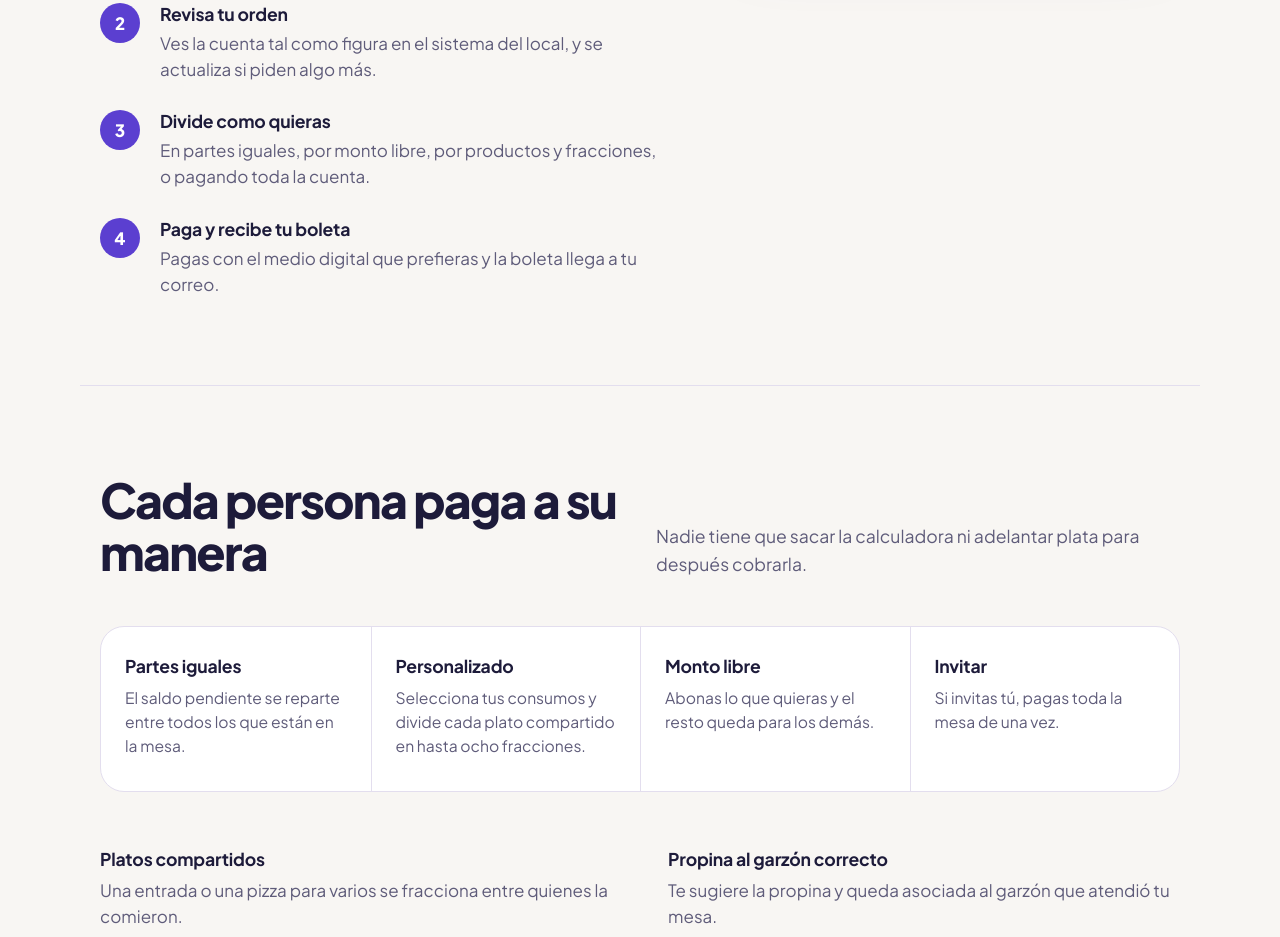
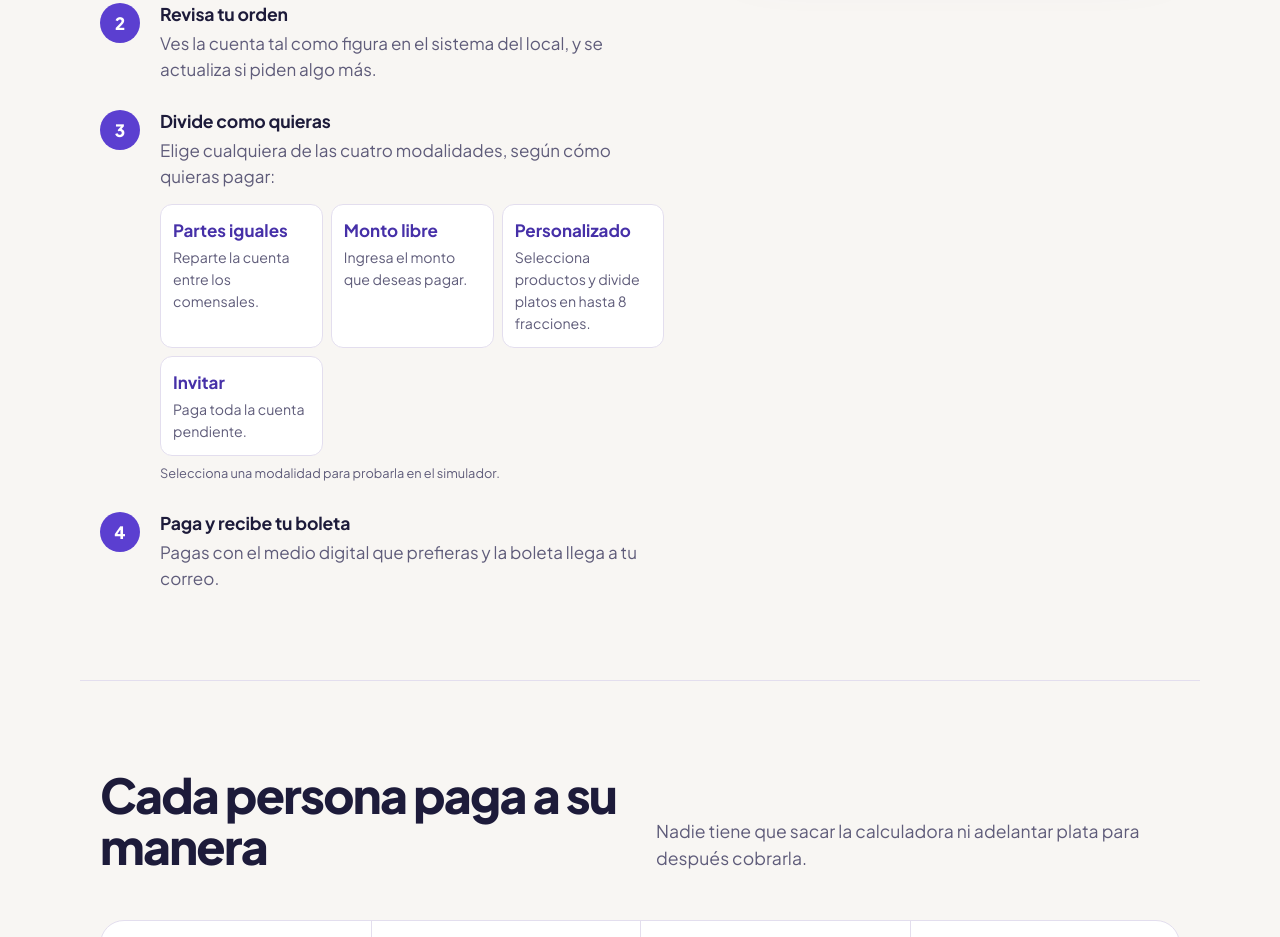
Before and after one commit to jsotoherrera13/Cuto, a plain HTML site: page index.html in a window 1280 px wide. Shown: the part 1494-2431 px from the top of the page. Drawn offline with Linux system fonts and the light colour scheme.

Commit message:
Show four clickable payment options explicitly in Cómo funciona step three

```diff
--- a/index.html
+++ b/index.html
@@ -100,7 +100,14 @@
             </li>
             <li>
               <h3>Divide como quieras</h3>
-              <p>En partes iguales, por monto libre, por productos y fracciones, o pagando toda la cuenta.</p>
+              <p>Elige cualquiera de las cuatro modalidades, según cómo quieras pagar:</p>
+              <div class="how-payment-modes" style="display:grid;grid-template-columns:repeat(auto-fit,minmax(130px,1fr));gap:8px;margin-top:14px">
+                <a href="#demo" data-preview-mode="equal" style="display:block;border:1px solid var(--line);background:var(--paper);border-radius:12px;padding:12px;text-decoration:none"><strong style="color:var(--purple-deep)">Partes iguales</strong><small style="display:block;color:var(--muted);margin-top:4px">Reparte la cuenta entre los comensales.</small></a>
+                <a href="#demo" data-preview-mode="free" style="display:block;border:1px solid var(--line);background:var(--paper);border-radius:12px;padding:12px;text-decoration:none"><strong style="color:var(--purple-deep)">Monto libre</strong><small style="display:block;color:var(--muted);margin-top:4px">Ingresa el monto que deseas pagar.</small></a>
+                <a href="#demo" data-preview-mode="mine" style="display:block;border:1px solid var(--line);background:var(--paper);border-radius:12px;padding:12px;text-decoration:none"><strong style="color:var(--purple-deep)">Personalizado</strong><small style="display:block;color:var(--muted);margin-top:4px">Selecciona productos y divide platos en hasta 8 fracciones.</small></a>
+                <a href="#demo" data-preview-mode="all" style="display:block;border:1px solid var(--line);background:var(--paper);border-radius:12px;padding:12px;text-decoration:none"><strong style="color:var(--purple-deep)">Invitar</strong><small style="display:block;color:var(--muted);margin-top:4px">Paga toda la cuenta pendiente.</small></a>
+              </div>
+              <p style="font-size:.8rem;margin-top:8px">Selecciona una modalidad para probarla en el simulador.</p>
             </li>
             <li>
               <h3>Paga y recibe tu boleta</h3>
@@ -216,5 +223,14 @@
   </footer>
 
   <script src="script.js?v=4"></script>
+<script>
+document.querySelectorAll('[data-preview-mode]').forEach(function(link){
+  link.addEventListener('click',function(){
+    var mode=link.dataset.previewMode;
+    var target=document.querySelector('#demo .seg[data-mode="'+mode+'"]');
+    if(target)target.click();
+  });
+});
+</script>
 </body>
 </html>
```
